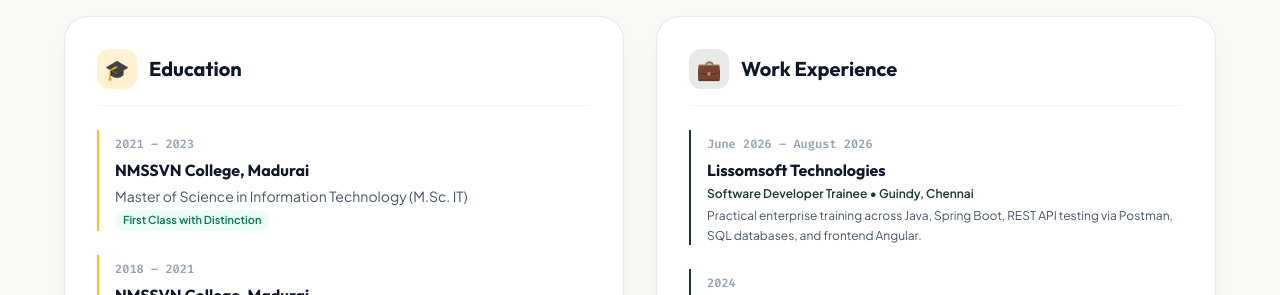
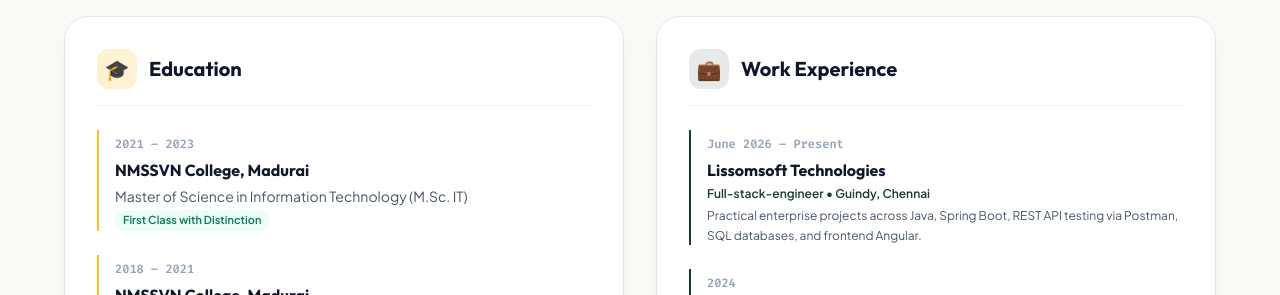
Before and after one commit to kaleez17/portfolio-new, an Angular app: page / in a window 1280 px wide. Shown: the part 3940-4235 px from the top of the page. Built offline with nearby package versions, Linux system fonts and the light colour scheme.

Commit message:
Modify experience period and role in portfolio-data
Updated the experience details for Lissomsoft Technologies.

```diff
--- a/src/app/shared/data/portfolio-data.ts
+++ b/src/app/shared/data/portfolio-data.ts
@@ -112,11 +112,11 @@ export const JOURNEY_DATA = {
   ],
   experience: [
     {
-      period: 'June 2026 – August 2026',
+      period: 'June 2026 – Present',
       company: 'Lissomsoft Technologies',
-      role: 'Software Developer Trainee',
+      role: 'Full-stack-engineer',
       location: 'Guindy, Chennai',
-      summary: 'Practical enterprise training across Java, Spring Boot, REST API testing via Postman, SQL databases, and frontend Angular.'
+      summary: 'Practical enterprise projects across Java, Spring Boot, REST API testing via Postman, SQL databases, and frontend Angular.'
     },
     {
       period: '2024',
```
